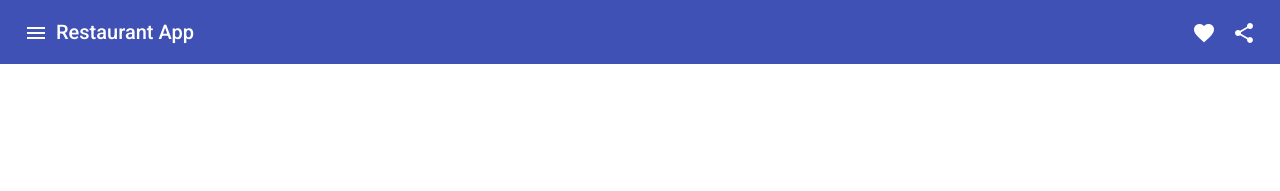
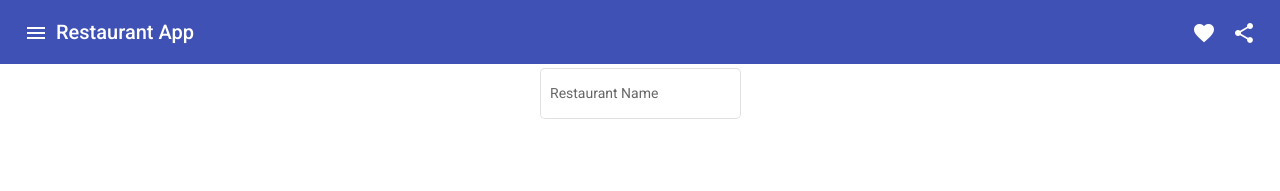
Before and after one commit to akhil888binoy/Restaurant_app, an Angular app: page /add-restaurant in a window 1280 px wide. Before the commit this address led to /. Shown: the top 191 px of the page. Built offline with nearby package versions, Linux system fonts and the light colour scheme.

Commit message:
add restaurant button done

```diff
--- a/src/app/add-restaurant/add-restaurant.component.html
+++ b/src/app/add-restaurant/add-restaurant.component.html
@@ -1 +1,6 @@
-<p>add-restaurant works!</p>
+<div class="container">
+  <mat-form-field appearance="outline">
+    <mat-label>Restaurant Name</mat-label>
+    <input matInput placeholder=" Restaurant Name">
+  </mat-form-field>
+</div>
--- a/src/app/app-routing.module.ts
+++ b/src/app/app-routing.module.ts
@@ -1,9 +1,12 @@
 import { NgModule } from '@angular/core';
 import { RouterModule, Routes } from '@angular/router';
 import {DashboardComponent} from './dashboard/dashboard.component';
+import { AddRestaurantComponent} from './add-restaurant/add-restaurant.component';
+
 
 const routes: Routes = [
-  {path:'', component: DashboardComponent}
+  {path:'', component: DashboardComponent},
+  {path: 'add-restaurant', component: AddRestaurantComponent}
 ];
 
 @NgModule({
--- a/src/app/dashboard/dashboard.component.html
+++ b/src/app/dashboard/dashboard.component.html
@@ -1,3 +1,6 @@
+<div class="container allRestaurant">
+    <a mat-raised-button color="primary">+ Add Restaurant</a>
+</div>
 <div class="container allRestaurant ">
     <table mat-table [dataSource]="allRestaurants" class="mat-elevation-z8">
 
--- a/src/app/restaurant.service.ts
+++ b/src/app/restaurant.service.ts
@@ -14,4 +14,8 @@
   getAll():Observable<Restaurant[]>{
     return this.http.get<Restaurant[]>("http://localhost:3000/Restaurants");
   }
+  create(payload: Restaurant):Observable<Restaurant[]>{
+      return this.http.post<Restaurant[]>("http://localhost:3000/Restaurants",payload)
+
+  }
 }
```
Also changed, not shown: src/app/app.module.ts (+6 -1 lines).
